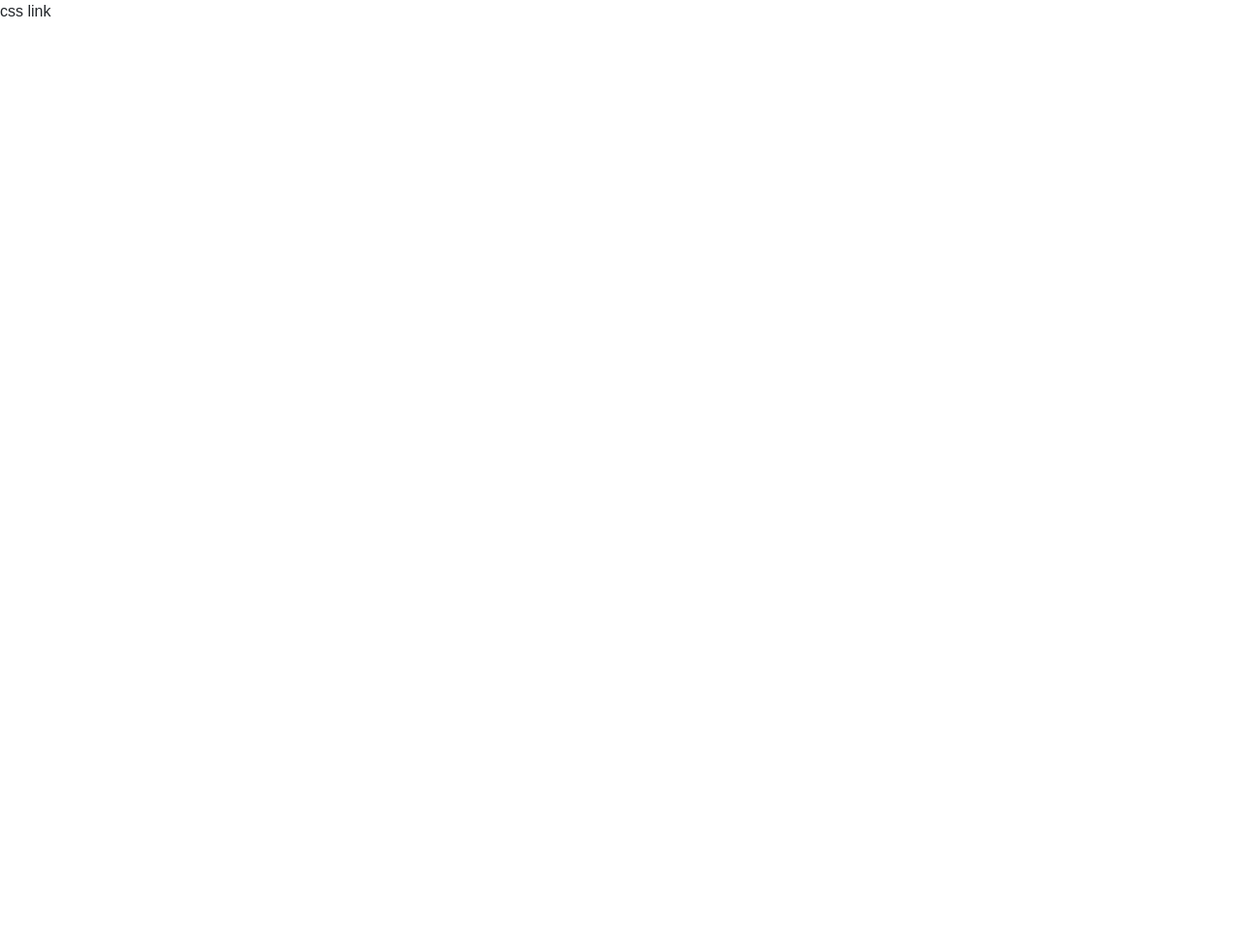
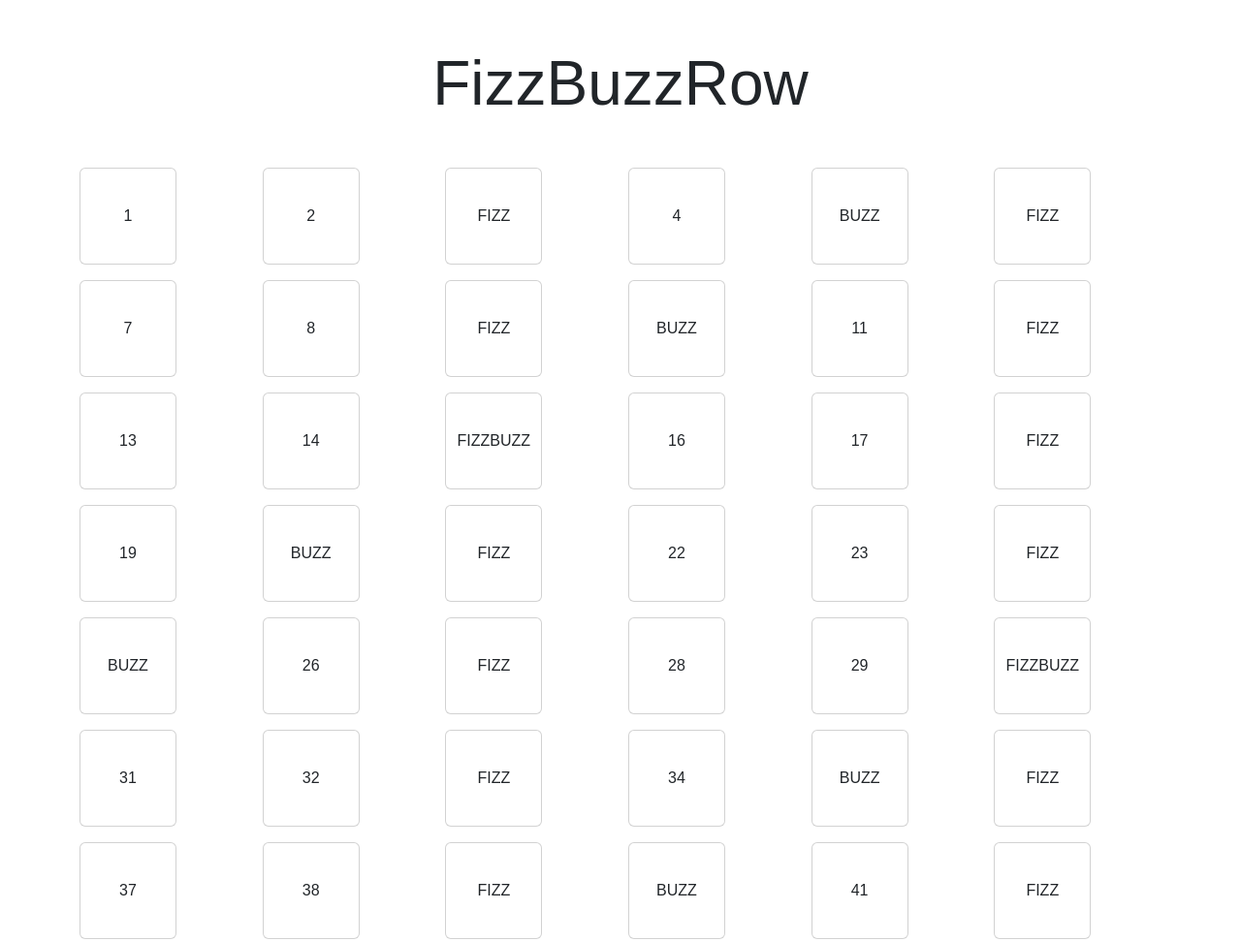
Before and after one commit to vincenzomercadante/js-fizzbuzz, a plain HTML site: page index.html in a window 1280 px wide. Shown: the top 972 px of the page at 97% size. Before the commit the page ends 800 px from the top, so only its background shows below. Drawn offline with nearby package versions, Linux system fonts and the light colour scheme.

Commit message:
feat add program untill Bonus 1

```diff
--- a/index.html
+++ b/index.html
@@ -16,10 +16,16 @@
       crossorigin="anonymous"
     />
 
-    css link
+    <!-- css link -->
     <link rel="stylesheet" href="./style/style.css" />
   </head>
   <body>
+      <!-- contenitore dove verrano segnati tutti i numeri-->
+      <div class="container m-auto my-5">
+        <h1 class="display-3 text-center mb-5">FizzBuzzRow</h1>
+        <div class="row g-3" id="card-container"></div>
+      </div>
+    </main>
     <!-- BOOTSTRAP JS
         <script src="https://cdn.jsdelivr.net/npm/bootstrap@5.3.2/dist/js/bootstrap.bundle.min.js" integrity="sha384-C6RzsynM9kWDrMNeT87bh95OGNyZPhcTNXj1NW7RuBCsyN/o0jlpcV8Qyq46cDfL" crossorigin="anonymous"></script> -->
 
--- a/js/main.js
+++ b/js/main.js
@@ -0,0 +1,35 @@
+// dichiaro e assegno costante contenitore delle card
+const cardContainer = document.getElementById("card-container");
+
+// ciclo for dove eseguire le iterazioni, controlli e stampa
+for (let i = 1; i <= 100; i++) {
+  let fizzPrint = 0;
+  let fizzClass = "";
+  // creiamo il contenitore dove creiamo il container delle card
+  const fizzCol = document.createElement("div");
+  fizzCol.classList.add("col-2");
+
+  cardContainer.append(fizzCol);
+
+  if (i % 15 == 0) {
+    fizzPrint = "FIZZBUZZ";
+    fizzClass = "fizzbuzz";
+  } else if (i % 5 == 0) {
+    fizzPrint = "BUZZ";
+    fizzClass = "buzz";
+  } else if (i % 3 == 0) {
+    fizzPrint = "FIZZ";
+    fizzClass = "fizz";
+  } else {
+    fizzPrint = i;
+    fizzClass = "number";
+  }
+
+  fizzCol.innerHTML += `
+    <div class="card ${fizzClass}">
+        <div class="card-body">
+            ${fizzPrint}
+        </div>
+    </div>
+  `;
+}
--- a/style/style.css
+++ b/style/style.css
@@ -1,36 +1,37 @@
-:root{
-    /* * PALETTE */
-
-    /* * LAYOUT */
-
-}
-
 /* ! reset */
-*{
+* {
   padding: 0;
   margin: 0;
   box-sizing: border-box;
 }
 
 /* ! generics */
-body{
+body {
   font-family: Arial, Helvetica, sans-serif;
 }
 
-ul{
+ul {
   list-style: none;
 }
 
-a{
+a {
   text-decoration: none;
   color: inherit;
 }
 
-img{
+img {
   display: block;
   width: 100%;
 }
 
-.d-flex{
+/* card */
+.card {
+  width: 100px;
+  aspect-ratio: 1;
+  align-items: center;
+}
+
+.card-body {
   display: flex;
+  align-items: center;
 }
```
Lines whose indentation alone changed are shown as unchanged.
